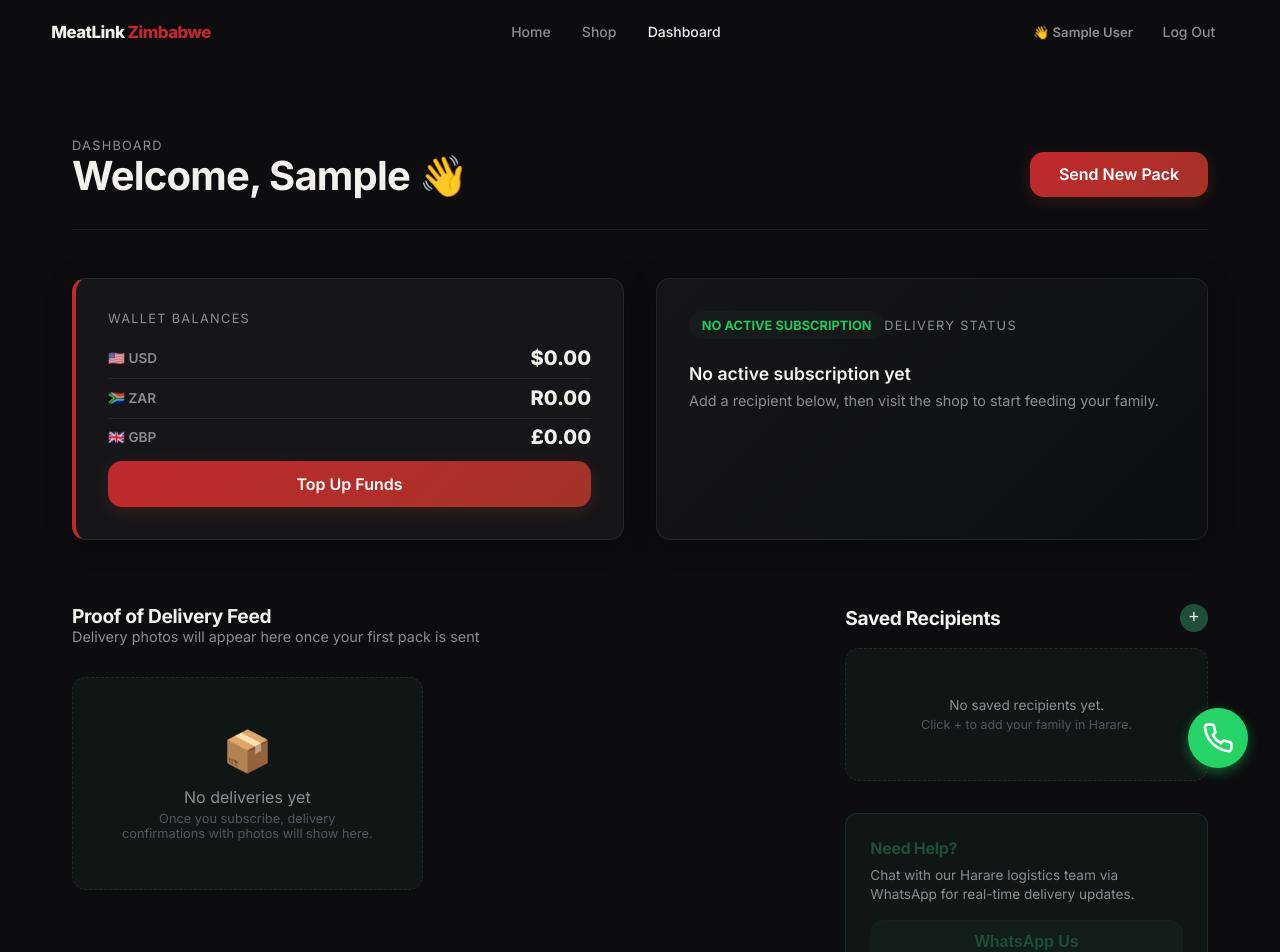
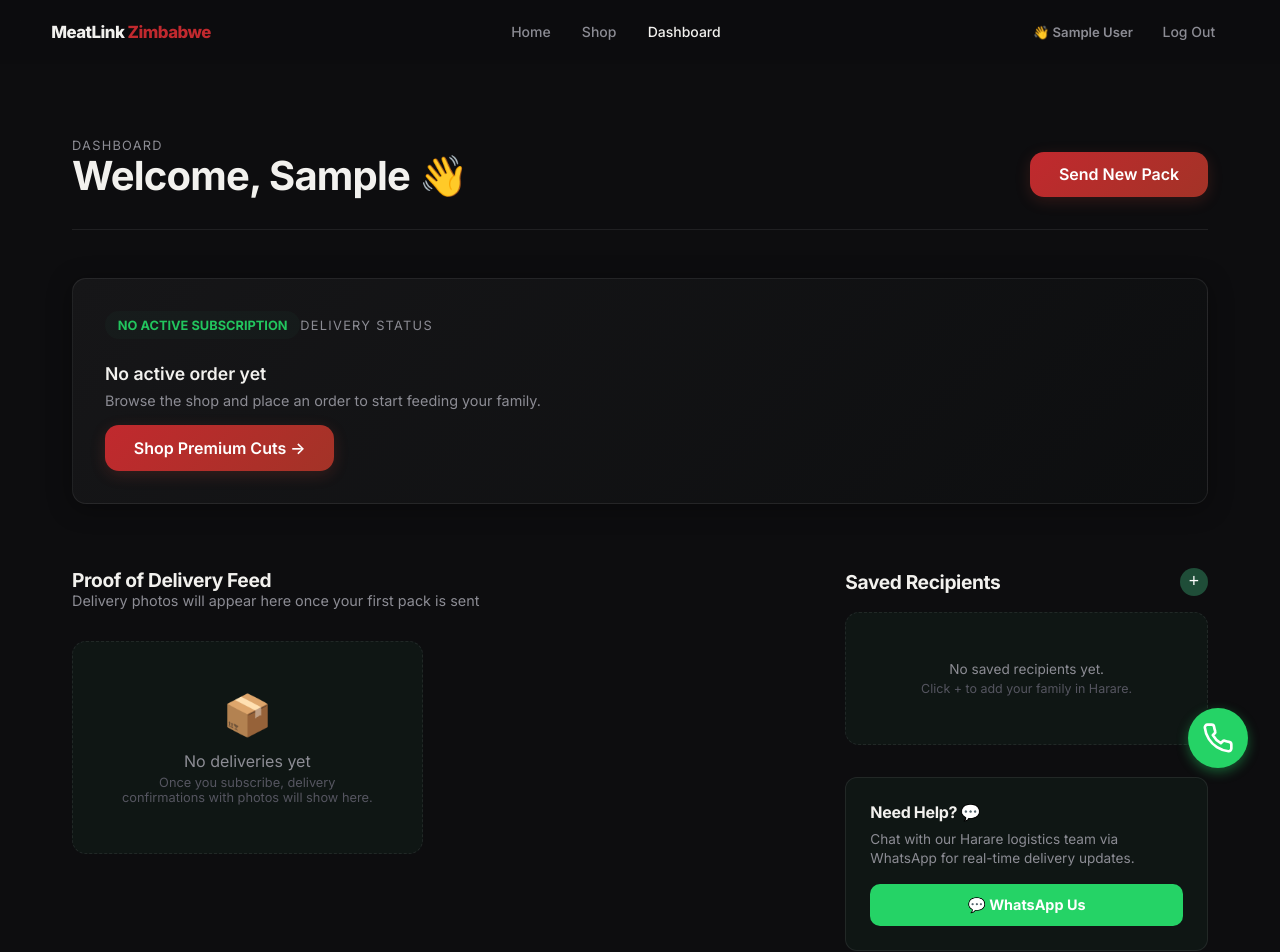
Before and after one commit to Will-l3x/meatlink-zimbabwe, a Next.js app: page /dashboard in a window 1280 px wide. Shown: the top 952 px of the page. Built offline with nearby package versions, Linux system fonts and the light colour scheme; sample sign-in values are in the browser's storage.

Commit message:
Dashboard: remove wallet balances card, fix WhatsApp Us link to 263782154206

```diff
--- a/app/dashboard/page.tsx
+++ b/app/dashboard/page.tsx
@@ -110,25 +110,6 @@
 
             {/* Stats Cards */}
             <div className={styles.stats}>
-                <div className={`${styles.card} ${styles.walletCard}`}>
-                    <span className={styles.label}>Wallet Balances</span>
-                    <div style={{ display: 'flex', flexDirection: 'column', gap: '0.5rem', margin: '0.75rem 0' }}>
-                        <div style={{ display: 'flex', justifyContent: 'space-between', alignItems: 'center' }}>
-                            <span style={{ fontSize: '0.85rem', color: 'var(--text-muted)', fontWeight: 600 }}>🇺🇸 USD</span>
-                            <span style={{ fontSize: '1.25rem', fontWeight: 800, color: 'var(--foreground)' }}>${(user?.walletUSD || 0).toFixed(2)}</span>
-                        </div>
-                        <div style={{ borderTop: '1px solid var(--card-border)', paddingTop: '0.4rem', display: 'flex', justifyContent: 'space-between', alignItems: 'center' }}>
-                            <span style={{ fontSize: '0.85rem', color: 'var(--text-muted)', fontWeight: 600 }}>🇿🇦 ZAR</span>
-                            <span style={{ fontSize: '1.25rem', fontWeight: 800, color: 'var(--foreground)' }}>R{(user?.walletZAR || 0).toFixed(2)}</span>
-                        </div>
-                        <div style={{ borderTop: '1px solid var(--card-border)', paddingTop: '0.4rem', display: 'flex', justifyContent: 'space-between', alignItems: 'center' }}>
-                            <span style={{ fontSize: '0.85rem', color: 'var(--text-muted)', fontWeight: 600 }}>🇬🇧 GBP</span>
-                            <span style={{ fontSize: '1.25rem', fontWeight: 800, color: 'var(--foreground)' }}>£{(user?.walletGBP || 0).toFixed(2)}</span>
-                        </div>
-                    </div>
-                    <Button fullWidth href="/top-up">Top Up Funds</Button>
-                </div>
-
                 <div className={`${styles.card} ${styles.deliveryCard}`}>
                     <div className={styles.status}>
                         {deliveries.length > 0 ? 'ACTIVE SUBSCRIPTION' : 'NO ACTIVE SUBSCRIPTION'}
@@ -146,11 +127,12 @@
                     ) : (
                         <>
                             <div style={{ fontSize: '1.1rem', fontWeight: 600, margin: '0.5rem 0', color: 'var(--text)' }}>
-                                No active subscription yet
+                                No active order yet
                             </div>
                             <div style={{ color: 'var(--text-muted)', fontSize: '0.9rem' }}>
-                                Add a recipient below, then visit the shop to start feeding your family.
+                                Browse the shop and place an order to start feeding your family.
                             </div>
+                            <Button href="/shop" style={{ marginTop: '1rem' }}>Shop Premium Cuts →</Button>
                         </>
                     )}
                 </div>
@@ -329,11 +311,32 @@
                         borderRadius: '12px',
                         border: '1px solid var(--card-border)'
                     }}>
-                        <h4 style={{ color: 'var(--secondary)', marginBottom: '0.5rem' }}>Need Help?</h4>
+                        <h4 style={{ color: 'var(--foreground)', marginBottom: '0.5rem' }}>Need Help? 💬</h4>
                         <p style={{ fontSize: '0.85rem', color: 'var(--text-muted)', lineHeight: '1.4' }}>
                             Chat with our Harare logistics team via WhatsApp for real-time delivery updates.
                         </p>
-                        <Button variant="secondary" fullWidth style={{ marginTop: '1rem' }}>WhatsApp Us</Button>
+                        <a
+                            href={`https://wa.me/263782154206?text=${encodeURIComponent('Hi! I need help with my MeatLink Zimbabwe order.')}`}
+                            target="_blank"
+                            rel="noopener noreferrer"
+                            style={{
+                                display: 'flex',
+                                alignItems: 'center',
+                                justifyContent: 'center',
+                                gap: '0.5rem',
+                                marginTop: '1rem',
+                                padding: '0.75rem',
+                                background: '#25D366',
+                                color: '#fff',
+                                borderRadius: '10px',
+                                fontWeight: 700,
+                                fontSize: '0.9rem',
+                                textDecoration: 'none',
+                                transition: 'opacity 0.15s'
+                            }}
+                        >
+                            💬 WhatsApp Us
+                        </a>
                     </div>
                 </div>
             </div>
```
